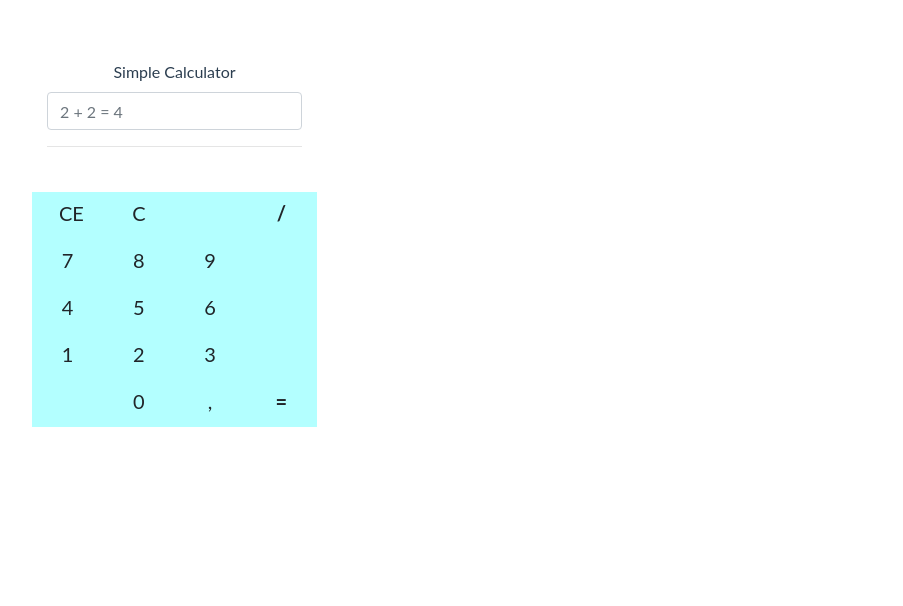
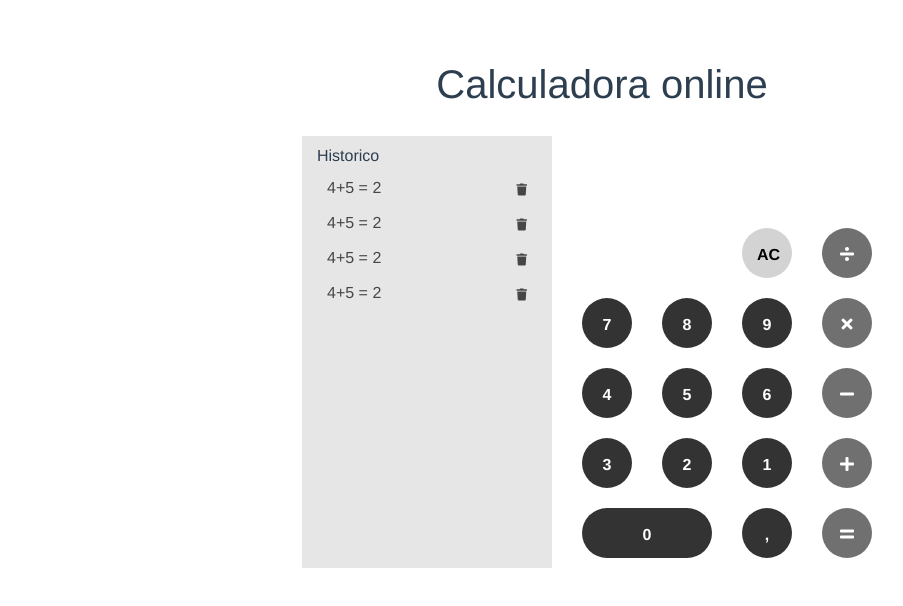
Before and after one commit to leo07vasp/fiep, a Vue app in the folder calc/: page / in a window 1280 px wide. Shown: the top 606 px of the page, without its empty margins (38-941 px from the left). Built offline with nearby package versions, Linux system fonts and the light colour scheme.

Commit message:
layout cacl

```diff
--- a/calc/public/index.html
+++ b/calc/public/index.html
@@ -1,17 +1,23 @@
 <!DOCTYPE html>
 <html lang="en">
+
 <head>
   <meta charset="utf-8">
   <meta http-equiv="X-UA-Compatible" content="IE=edge">
   <meta name="viewport" content="width=device-width,initial-scale=1.0">
   <link rel="icon" href="<%= BASE_URL %>favicon.ico">
-    <title>calc</title>
+  <title>Calculadora</title>
 </head>
+
 <body>
   <noscript>
-      <strong>We're sorry but calc doesn't work properly without JavaScript enabled. Please enable it to continue.</strong>
+    <strong>We're sorry but calc doesn't work properly without JavaScript enabled. Please enable it to
+      continue.</strong>
   </noscript>
   <div id="app"></div>
   <!-- built files will be auto injected -->
 </body>
+
+<link rel="stylesheet" href="https://cdnjs.cloudflare.com/ajax/libs/font-awesome/5.10.2/css/all.css">
+
 </html>
--- a/calc/src/App.vue
+++ b/calc/src/App.vue
@@ -1,131 +1,119 @@
 <template>
   <div id="app">
-    <!-- <HelloWorld msg="Welcome to Your Vue.js App"/> -->
+    <h1>Calculadora online</h1>
 
-    <div class="container pb-calc-container">
+    <div class="container calc-online">
       <div class="row">
-        <div class="col-md-3 col-md-offset-5">
-          <div class="panel panel-info">
-            <div class="panel-heading">
-              <label>Simple Calculator</label>
+        <div class="col-5 history">
+          <h6>Historico</h6>
+          <ul class="history-box">
+            <li>
+              4+5 = 2
+              <a href="#remove">
+                <i class="fas fa-trash"></i>
+              </a>
+            </li>
+             <li>
+              4+5 = 2
+              <a href="#remove">
+                <i class="fas fa-trash"></i>
+              </a>
+            </li>
+             <li>
+              4+5 = 2
+              <a href="#remove">
+                <i class="fas fa-trash"></i>
+              </a>
+            </li>
+             <li>
+              4+5 = 2
+              <a href="#remove">
+                <i class="fas fa-trash"></i>
+              </a>
+            </li>
+          </ul>
         </div>
-            <div class="panel-body pb-calc-panel-body">
-              <input type="text" class="form-control" placeholder="2 + 2 = 4" />
 
-              <hr class="pb-calc-hr" />
+        <div class="col-7 calc-main">
+          <div class="container">
             <div class="row">
-                <div class="col-md-12">
-                  <div class="row" style="padding-bottom: 5px;">
-                    <div class="col-xs-3 col-sm-3 col-md-3">
-                      <button class="btn pb-calc-btn">
-                        <span class="fa fa-percent"></span>
-                      </button>
+              <input class="col values" type="number" />
             </div>
-                    <div class="col-xs-3 col-sm-3 col-md-3">
-                      <button class="btn pb-calc-btn">
-                        <span class="fa fa-check"></span>
-                      </button>
+            <div class="row">
+              <div class="col-3"></div>
+              <div class="col-3"></div>
+              <div class="col-3">
+                <a class="bt-calc ac" href="#">AC</a>
               </div>
-                    <div class="col-xs-3 col-sm-3 col-md-3">
-                      <button class="btn pb-calc-btn">
-                        <span class="fa fa-superscript"></span>
-                      </button>
-                    </div>
-                    <div class="col-xs-3 col-sm-3 col-md-3">
-                      <button class="btn pb-calc-btn">
-                        <span class="fa fa-arrows"></span>
-                      </button>
+              <div class="col-3">
+                <a class="bt-calc action" href="#">
+                  <i class="fas fa-divide"></i>
+                </a>
               </div>
             </div>
+
+            <div class="row">
+              <div class="col-3">
+                <a class="bt-calc number" href="#">7</a>
+              </div>
+              <div class="col-3">
+                <a class="bt-calc number" href="#">8</a>
+              </div>
+              <div class="col-3">
+                <a class="bt-calc number" href="#">9</a>
+              </div>
+              <div class="col-3">
+                <a class="bt-calc action" href="#">
+                  <i class="fas fa-times"></i>
+                </a>
               </div>
             </div>
-              <div class="row" style="background: #b3ffff;">
-                <div class="col-md-12">
-                  <div class="row" style="padding-bottom: 5px;">
-                    <div class="col-xs-3 col-sm-3 col-md-3">
-                      <button class="btn pb-calc-btn">CE</button>
+
+            <div class="row">
+              <div class="col-3">
+                <a class="bt-calc number" href="#">4</a>
               </div>
-                    <div class="col-xs-3 col-sm-3 col-md-3">
-                      <button class="btn pb-calc-btn">C</button>
+              <div class="col-3">
+                <a class="bt-calc number" href="#">5</a>
               </div>
-                    <div class="col-xs-3 col-sm-3 col-md-3">
-                      <button class="btn pb-calc-btn">
-                        <span class="fa fa-arrow-circle-o-left"></span>
-                      </button>
+              <div class="col-3">
+                <a class="bt-calc number" href="#">6</a>
               </div>
-                    <div class="col-xs-3 col-sm-3 col-md-3">
-                      <button class="btn pb-calc-btn">
-                        <strong>/</strong>
-                      </button>
+              <div class="col-3">
+                <a class="bt-calc action" href="#">
+                  <i class="fas fa-minus"></i>
+                </a>
               </div>
             </div>
-                  <div class="row" style="padding-bottom: 5px;">
-                    <div class="col-xs-3 col-sm-3 col-md-3">
-                      <button class="btn pb-calc-btn">7</button>
+
+            <div class="row">
+              <div class="col-3">
+                <a class="bt-calc number" href="#">3</a>
               </div>
-                    <div class="col-xs-3 col-sm-3 col-md-3">
-                      <button class="btn pb-calc-btn">8</button>
+              <div class="col-3">
+                <a class="bt-calc number" href="#">2</a>
               </div>
-                    <div class="col-xs-3 col-sm-3 col-md-3">
-                      <button class="btn pb-calc-btn">9</button>
+              <div class="col-3">
+                <a class="bt-calc number" href="#">1</a>
               </div>
-                    <div class="col-xs-3 col-sm-3 col-md-3">
-                      <button class="btn pb-calc-btn">
-                        <span class="fa fa-times fa-lg"></span>
-                      </button>
+              <div class="col-3">
+                <a class="bt-calc action" href="#">
+                  <i class="fas fa-plus"></i>
+                </a>
               </div>
             </div>
-                  <div class="row" style="padding-bottom: 5px;">
-                    <div class="col-xs-3 col-sm-3 col-md-3">
-                      <button class="btn pb-calc-btn">4</button>
+
+            <div class="row">
+              <div class="col-6">
+                <a class="bt-calc plus number" href="#">0</a>
               </div>
-                    <div class="col-xs-3 col-sm-3 col-md-3">
-                      <button class="btn pb-calc-btn">5</button>
+              <div class="col-3">
+                <a class="bt-calc number" href="#">,</a>
               </div>
-                    <div class="col-xs-3 col-sm-3 col-md-3">
-                      <button class="btn pb-calc-btn">6</button>
-                    </div>
-                    <div class="col-xs-3 col-sm-3 col-md-3">
-                      <button class="btn pb-calc-btn">
-                        <span class="fa fa-minus"></span>
-                      </button>
-                    </div>
-                  </div>
-                  <div class="row" style="padding-bottom: 5px;">
-                    <div class="col-xs-3 col-sm-3 col-md-3">
-                      <button class="btn pb-calc-btn">1</button>
-                    </div>
-                    <div class="col-xs-3 col-sm-3 col-md-3">
-                      <button class="btn pb-calc-btn">2</button>
-                    </div>
-                    <div class="col-xs-3 col-sm-3 col-md-3">
-                      <button class="btn pb-calc-btn">3</button>
-                    </div>
-                    <div class="col-xs-3 col-sm-3 col-md-3">
-                      <button class="btn pb-calc-btn">
-                        <span class="fa fa-plus"></span>
-                      </button>
-                    </div>
-                  </div>
-                  <div class="row" style="padding-bottom: 5px;">
-                    <div class="col-xs-3 col-sm-3 col-md-3">
-                      <button class="btn pb-calc-btn">
-                        <span class="fa fa-calculator"></span>
-                      </button>
-                    </div>
-                    <div class="col-xs-3 col-sm-3 col-md-3">
-                      <button class="btn pb-calc-btn">0</button>
-                    </div>
-                    <div class="col-xs-3 col-sm-3 col-md-3">
-                      <button class="btn pb-calc-btn">,</button>
-                    </div>
-                    <div class="col-xs-3 col-sm-3 col-md-3">
-                      <button class="btn pb-calc-btn">
-                        <strong>=</strong>
-                      </button>
-                    </div>
-                  </div>
-                </div>
+              <div class="col-3">
+                <a class="bt-calc action" href="#">
+                  <i class="fas fa-equals"></i>
+                </a>
               </div>
             </div>
           </div>
@@ -136,23 +124,7 @@
 </template>
 
 <script>
-import HelloWorld from "./components/HelloWorld.vue";
-
 export default {
-  name: "app",
-  components: {
-    HelloWorld
-  }
+  name: "app"
 };
 </script>
-
-<style>
-#app {
-  font-family: "Avenir", Helvetica, Arial, sans-serif;
-  -webkit-font-smoothing: antialiased;
-  -moz-osx-font-smoothing: grayscale;
-  text-align: center;
-  color: #2c3e50;
-  margin-top: 60px;
-}
-</style>
--- /dev/null
+++ b/calc/src/assets/styles/style.scss
@@ -0,0 +1,107 @@
+#app {
+
+  input[type='number'] {
+      -moz-appearance:textfield;
+  }
+
+  input[type=number]::-webkit-inner-spin-button,
+  input[type=number]::-webkit-outer-spin-button {
+      -webkit-appearance: none;
+      margin: 0;
+  }
+
+  font-family: "Avenir", Helvetica, Arial, sans-serif;
+  -webkit-font-smoothing: antialiased;
+  -moz-osx-font-smoothing: grayscale;
+  text-align: center;
+  color: #2c3e50;
+  margin-top: 60px;
+
+  .calc-online{
+    max-width: 600px;
+    width: 100%;
+
+    .calc-main,
+    .history{
+      margin-top: 20px;
+    }
+
+    .history{
+      background: rgb(230, 230, 230);
+
+      h6{
+        text-align: left;
+        padding-top: 10px;
+      }
+
+      .history-box{
+        list-style: none;
+        padding: 0;
+        li{
+          text-align: left;
+          margin-bottom: 5px;
+          color: rgb(70, 70, 70);
+          padding: 3px 10px;
+
+          &:hover{
+            background: rgb(167, 167, 167);
+          }
+
+          a{
+            float: right;
+            color: rgb(70, 70, 70);
+            font-size: 12px;
+            margin-top: 5px;
+          }
+        }
+      }
+    }
+
+    .calc-main {
+
+      .values{
+        padding: 5px 0;
+        font-size: 3rem;
+        text-align: right;
+        border:0;
+        &:focus{
+          outline: 0
+        }
+      }
+
+      .bt-calc{
+        border-radius: 40px;
+        background: lightgray;
+        padding: 15px;
+        width: 50px;
+        height: 50px;
+        color: #000;
+        display: inline-block;
+        margin: 10px 0;
+        color:#FFF;
+        font-weight: bold;
+
+        &.ac{
+          color: #000
+        }
+
+        &:hover{
+          opacity: 0.6;
+          text-decoration: none;
+        }
+
+        &.plus{
+          width: 100%;
+        }
+
+        &.action{
+          background: rgb(112, 112, 112);
+        }
+        &.number{
+          background: rgb(51, 51, 51);
+        }
+      }
+    }
+
+  }
+}
--- a/calc/src/assets/styles/styles.scss
+++ /dev/null
@@ -1,19 +0,0 @@
-.pb-calc-container {
-  font-family: Lato;
-}
-
-.pb-calc-btn {
-  border: none;
-  background: none;
-  font-size: 20px;
-}
-
-.pb-calc-btn:hover {
-  background: blue;
-  color: white;
-}
-
-.pb-calc-panel-body {
-  padding-bottom: 0;
-  text-align: center;
-}
--- a/calc/src/main.js
+++ b/calc/src/main.js
@@ -2,7 +2,7 @@ import Vue from 'vue';
 import App from './App.vue';
 import 'bootstrap';
 import 'bootstrap/dist/css/bootstrap.min.css';
-import './assets/styles/styles.scss';
+import './assets/styles/style.scss';
 
 Vue.config.productionTip = false;
 
```
Also changed, not shown: 1 other file (tests, documents, lock files or other folders). Lines whose indentation alone changed are shown as unchanged.
